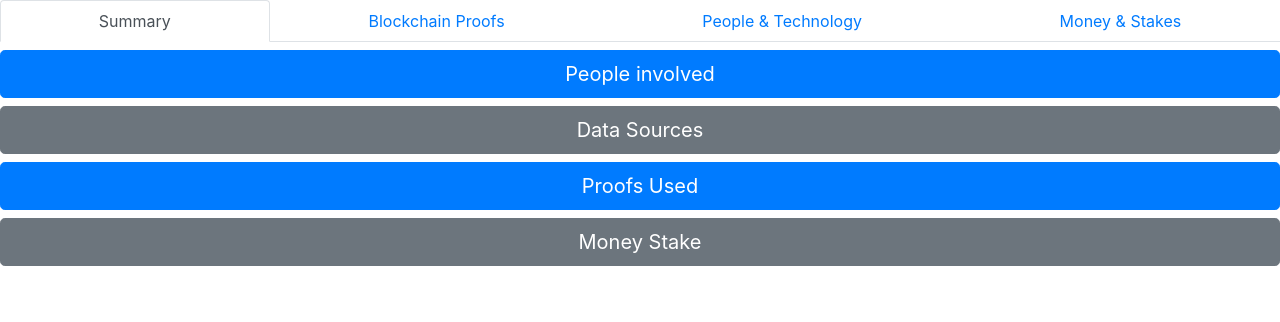
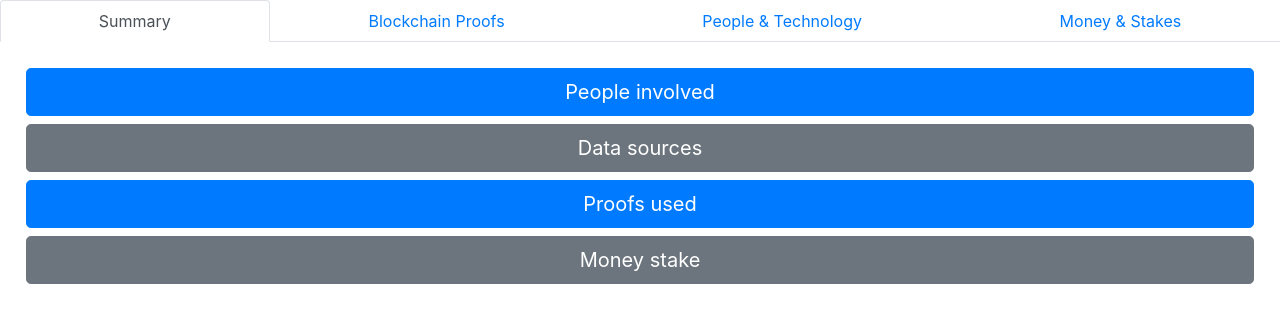
Before and after one commit to Madz96/angular-trial-app, an Angular app: page /summary in a window 1280 px wide. Shown: the top 322 px of the page. Built offline with nearby package versions, Linux system fonts and the light colour scheme.

Commit message:
Basic tab and button functions

```diff
--- a/src/app/app-routing.module.ts
+++ b/src/app/app-routing.module.ts
@@ -6,7 +6,7 @@ import { BlockchainProofsComponent } from "./features/blockchain-proofs/blockcha
 import { PeopleTechComponent } from "./features/people-tech/people-tech.component";
 import { MoneyStakesComponent } from "./features/money-stakes/money-stakes.component";
 
-const routes: Routes = [
+const navRoutes: Routes = [
   {
     path: "summary",
     component: SummaryComponent
@@ -22,10 +22,42 @@ const routes: Routes = [
   {
     path: "monstakes",
     component: MoneyStakesComponent
+  },
+  {
+    path: "",
+    redirectTo: "summary",
+    pathMatch: "full"
   }
 ];
+
+const summaryRoutes: Routes = [
+  {
+    path: "peoplebtn",
+    redirectTo: "/peopletech",
+    pathMatch: "full"
+  },
+  {
+    path: "databtn",
+    redirectTo: "/peopletech",
+    pathMatch: "full"
+  },
+  {
+    path: "proofbtn",
+    redirectTo: "/bcproofs",
+    pathMatch: "full"
+  },
+  {
+    path: "moneybtn",
+    redirectTo: "/monstakes",
+    pathMatch: "full"
+  }
+];
+
 @NgModule({
-  imports: [RouterModule.forRoot(routes)],
+  imports: [
+    RouterModule.forRoot(navRoutes),
+    RouterModule.forRoot(summaryRoutes)
+  ],
   exports: [RouterModule]
 })
 export class AppRoutingModule {}
--- a/src/app/features/summary/summary.component.css
+++ b/src/app/features/summary/summary.component.css
@@ -0,0 +1,3 @@
+.summaryBody {
+  margin: 2%;
+}
--- a/src/app/features/summary/summary.component.html
+++ b/src/app/features/summary/summary.component.html
@@ -1,13 +1,9 @@
-<button class="btn btn-primary btn-lg btn-block" routerLinkActive="active" routerLink="peopletech">People
-  involved</button>
+<div class="summaryBody">
+  <button type="button" class="btn btn-primary btn-lg btn-block" routerLink="/peoplebtn">People involved</button>
 
-<button type="button" class="btn btn-secondary btn-lg btn-block" routerLinkActive="active" routerLink="peopletech">Data
-  Sources</button>
+  <button type="button" class="btn btn-secondary btn-lg btn-block" routerLink="/databtn">Data sources</button>
 
-<button type="button" class="btn btn-primary btn-lg btn-block" routerLinkActive="active" routerLink="bcproofs">Proofs
-  Used</button>
+  <button type="button" class="btn btn-primary btn-lg btn-block" routerLink="/proofbtn">Proofs used</button>
 
-<button type="button" class="btn btn-secondary btn-lg btn-block" routerLinkActive="active" routerLink="monstakes">Money
-  Stake</button>
-
-<router-outlet></router-outlet>
+  <button type="button" class="btn btn-secondary btn-lg btn-block" routerLink="/moneybtn">Money stake</button>
+</div>
--- a/src/app/shared/components/tab-nav/tab-nav.component.html
+++ b/src/app/shared/components/tab-nav/tab-nav.component.html
@@ -1,15 +1,15 @@
-<ul class="nav nav-tabs nav-fill mb-2">
+<ul class="nav nav-tabs nav-fill">
   <li class="nav-item">
-    <a class="nav-link" routerLinkActive="active" routerLink="summary">Summary</a>
+    <a class="nav-link active" routerLinkActive="active" routerLink="/summary">Summary</a>
   </li>
   <li class="nav-item">
-    <a class="nav-link" routerLinkActive="active" routerLink="bcproofs">Blockchain Proofs</a>
+    <a class="nav-link" routerLinkActive="active" routerLink="/bcproofs">Blockchain Proofs</a>
   </li>
   <li class="nav-item">
-    <a class="nav-link" routerLinkActive="active" routerLink="peopletech">People & Technology</a>
+    <a class="nav-link" routerLinkActive="active" routerLink="/peopletech">People & Technology</a>
   </li>
   <li class="nav-item">
-    <a class="nav-link" routerLinkActive="active" routerLink="monstakes">Money & Stakes</a>
+    <a class="nav-link" routerLinkActive="active" routerLink="/monstakes">Money & Stakes</a>
   </li>
 </ul>
 <router-outlet></router-outlet>
```
